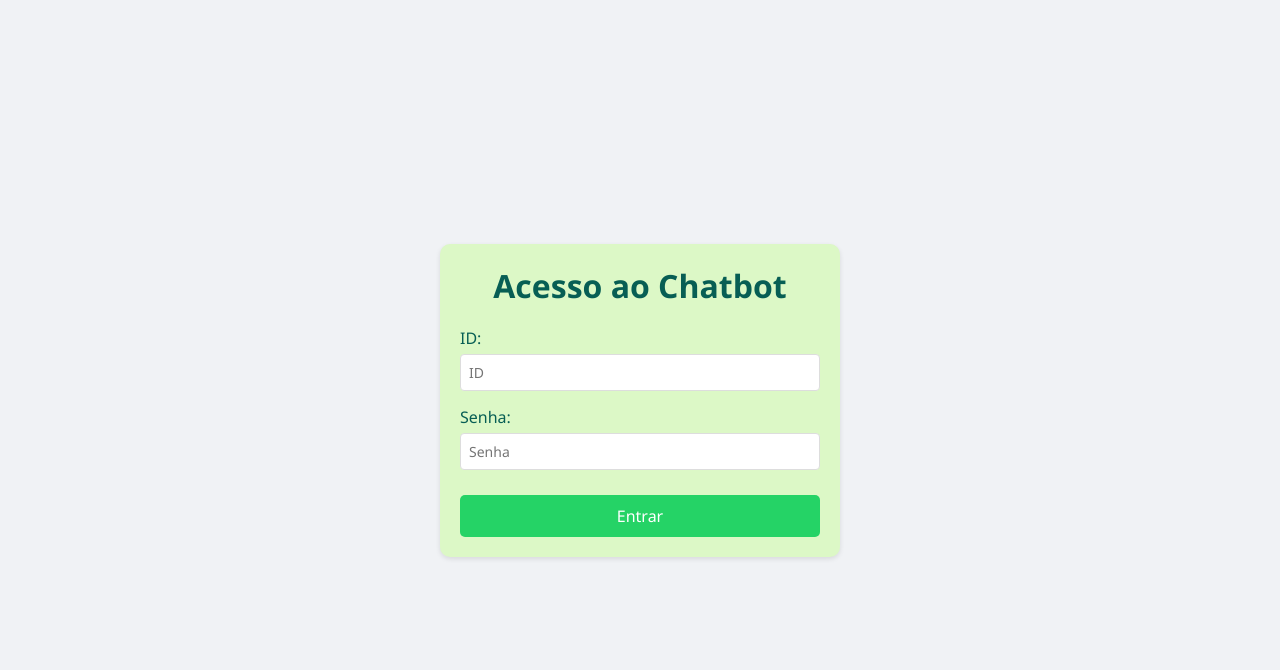
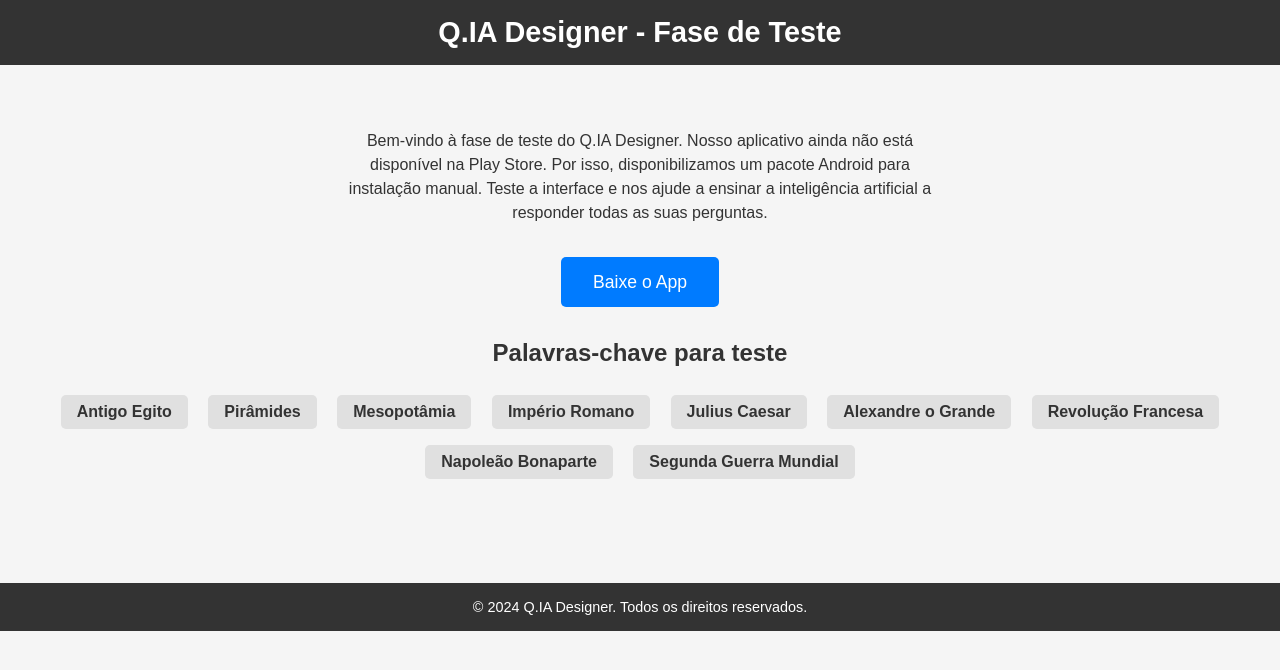
Before and after one commit to iadesignerweb/educandariomariaimaculada, a plain HTML site: page index.html in a window 1280 px wide. Drawn offline with Linux system fonts and the light colour scheme.

Commit message:
index.html

```diff
--- a/index.html
+++ b/index.html
@@ -3,197 +3,102 @@
 <head>
     <meta charset="UTF-8">
     <meta name="viewport" content="width=device-width, initial-scale=1.0">
-    <title>Chatbot WhatsApp</title>
+    <title>Teste Q.IA Designer</title>
     <style>
-        :root {
-            --primary: #25D366;
-            --secondary: #128C7E;
-            --dark: #075E54;
-            --light: #DCF8C6;
-            --background: #f0f2f5;
-            --text: #333;
-        }
-
-        * {
+        body {
+            font-family: Arial, sans-serif;
+            background: #f5f5f5;
             margin: 0;
             padding: 0;
-            box-sizing: border-box;
-            font-family: 'Segoe UI', sans-serif;
+            color: #333;
         }
-
-        body {
-            background: var(--background);
-            padding: 20px;
-            display: flex;
-            justify-content: center;
-            align-items: center;
-            min-height: 100vh;
+        header {
+            background: #333;
+            color: #fff;
+            padding: 1rem 2rem;
+            text-align: center;
         }
-
-        .container {
+        header h1 {
+            margin: 0;
+            font-size: 1.8rem;
+        }
+        main {
+            padding: 2rem;
+            text-align: center;
+        }
+        .info {
+            margin: 2rem auto;
             max-width: 600px;
-            width: 100%;
-            background: var(--light);
-            border-radius: 10px;
-            box-shadow: 0 2px 5px rgba(0,0,0,0.1);
-            padding: 20px;
-            display: none;
+            font-size: 1rem;
+            line-height: 1.5;
         }
-
-        .login-container {
-            max-width: 400px;
-            width: 100%;
-            background: var(--light);
-            border-radius: 10px;
-            box-shadow: 0 2px 5px rgba(0,0,0,0.1);
-            padding: 20px;
+        .keywords {
+            margin: 2rem 0;
         }
-
-        h1 {
-            color: var(--dark);
+        .keywords span {
+            display: inline-block;
+            margin: 0.5rem;
+            padding: 0.5rem 1rem;
+            background: #e0e0e0;
+            border-radius: 5px;
+            color: #333;
+            font-weight: bold;
+        }
+        .download-btn {
+            display: inline-block;
+            padding: 0.75rem 2rem;
+            background: #007BFF;
+            color: #fff;
+            text-decoration: none;
+            font-size: 1.1rem;
+            border-radius: 5px;
+            margin-top: 1rem;
+            transition: background 0.3s ease;
+        }
+        .download-btn:hover {
+            background: #0056b3;
+        }
+        footer {
+            background: #333;
+            color: #fff;
             text-align: center;
-            margin-bottom: 20px;
+            padding: 1rem 0;
+            margin-top: 2rem;
         }
-
-        .form-group {
-            margin-bottom: 15px;
-        }
-
-        label {
-            display: block;
-            margin-bottom: 5px;
-            color: var(--dark);
-            font-weight: 500;
-        }
-
-        input[type="text"], input[type="password"],
-        textarea {
-            width: 100%;
-            padding: 8px;
-            border: 1px solid #ddd;
-            border-radius: 4px;
-            font-size: 14px;
-            color: var(--text);
-        }
-
-        textarea {
-            height: 80px;
-        }
-
-        .btn {
-            background: var(--primary);
-            color: #fff;
-            padding: 10px 15px;
-            border: none;
-            border-radius: 5px;
-            cursor: pointer;
-            font-size: 16px;
-            transition: background 0.3s ease;
-            width: 100%;
-            margin-top: 10px;
-        }
-
-        .btn:hover {
-            background: var(--secondary);
-        }
-
-        footer {
-            margin-top: 20px;
-            text-align: center;
-            color: var(--dark);
-            font-size: 14px;
-        }
-
-        .logout {
-            text-align: center;
-            color: var(--dark);
-            cursor: pointer;
-            margin-top: 20px;
-        }
-
-        .typing-indicator {
-            display: none;
-            color: var(--dark);
-            font-size: 14px;
-            text-align: center;
-            margin-top: 10px;
+        footer p {
+            margin: 0;
+            font-size: 0.9rem;
         }
     </style>
 </head>
 <body>
-
-    <!-- Login Page -->
-    <div class="login-container" id="loginContainer">
-        <h1>Acesso ao Chatbot</h1>
-        <div class="form-group">
-            <label for="username">ID:</label>
-            <input type="text" id="username" placeholder="ID" required>
+    <header>
+        <h1>Q.IA Designer - Fase de Teste</h1>
+    </header>
+    <main>
+        <div class="info">
+            <p>
+                Bem-vindo à fase de teste do Q.IA Designer. Nosso aplicativo ainda não está disponível na Play Store.
+                Por isso, disponibilizamos um pacote Android para instalação manual. Teste a interface e nos ajude a
+                ensinar a inteligência artificial a responder todas as suas perguntas.
+            </p>
+            <a href="path-to-your-app.apk" class="download-btn" download>Baixe o App</a>
         </div>
-        <div class="form-group">
-            <label for="password">Senha:</label>
-            <input type="password" id="password" placeholder="Senha" required>
+        <div class="keywords">
+            <h2>Palavras-chave para teste</h2>
+            <span>Antigo Egito</span>
+            <span>Pirâmides</span>
+            <span>Mesopotâmia</span>
+            <span>Império Romano</span>
+            <span>Julius Caesar</span>
+            <span>Alexandre o Grande</span>
+            <span>Revolução Francesa</span>
+            <span>Napoleão Bonaparte</span>
+            <span>Segunda Guerra Mundial</span>
         </div>
-        <button type="button" class="btn" onclick="login()">Entrar</button>
-    </div>
-
-    <!-- Chatbot Form -->
-    <div class="container" id="chatbotContainer">
-        <h1>Chatbot para WhatsApp</h1>
-        <form id="chatbotForm">
-            <div class="form-group">
-                <label for="whatsappNumber">Número WhatsApp:</label>
-                <input type="text" id="whatsappNumber" placeholder="5587999786261" required>
-            </div>
-            <div class="form-group">
-                <label for="message">Mensagem Inicial:</label>
-                <textarea id="message" placeholder="Olá! Conheça nosso curso de Inteligência Artificial, ideal para você que deseja aprender sobre IA em saúde, educação, cultura, e mais. Aproveite essa oportunidade!" required></textarea>
-            </div>
-            <div class="form-group">
-                <label for="link">Link do Curso:</label>
-                <input type="text" id="link" placeholder="https://pliniocell.rdi.store/products/">
-            </div>
-            <button type="button" class="btn" onclick="sendMessage()">Configurar Resposta</button>
-            <div class="typing-indicator" id="typingIndicator">Digitando...</div>
-        </form>
-        <footer>
-            © 2024 - iaDesigner - Feito com ❤ | <a href="https://instagram.com/pliniofabricio_" target="_blank">@Instagram</a>
-        </footer>
-        <div class="logout" onclick="logout()">Sair</div>
-    </div>
-
-    <script>
-        // Função de Login
-        function login() {
-            const username = document.getElementById('username').value;
-            const password = document.getElementById('password').value;
-            if (username === "ead" && password === "1316") {
-                document.getElementById('loginContainer').style.display = 'none';
-                document.getElementById('chatbotContainer').style.display = 'block';
-            } else {
-                alert('ID ou senha incorretos.');
-            }
-        }
-
-        function logout() {
-            document.getElementById('chatbotContainer').style.display = 'none';
-            document.getElementById('loginContainer').style.display = 'block';
-        }
-
-        // Função para enviar mensagem usando a API do WhatsApp
-        function sendMessage() {
-            const whatsappNumber = document.getElementById('whatsappNumber').value;
-            const message = encodeURIComponent(document.getElementById('message').value);
-            const link = document.getElementById('link').value ? encodeURIComponent(document.getElementById('link').value) : '';
-            const typingIndicator = document.getElementById('typingIndicator');
-
-            typingIndicator.style.display = 'block';
-            setTimeout(() => {
-                typingIndicator.style.display = 'none';
-                const url = `https://api.whatsapp.com/send?phone=${whatsappNumber}&text=${message}${link ? '%0A' + link : ''}`;
-                window.open(url, '_blank');
-            }, 3000);
-        }
-    </script>
-
+    </main>
+    <footer>
+        <p>© 2024 Q.IA Designer. Todos os direitos reservados.</p>
+    </footer>
 </body>
 </html>
```
